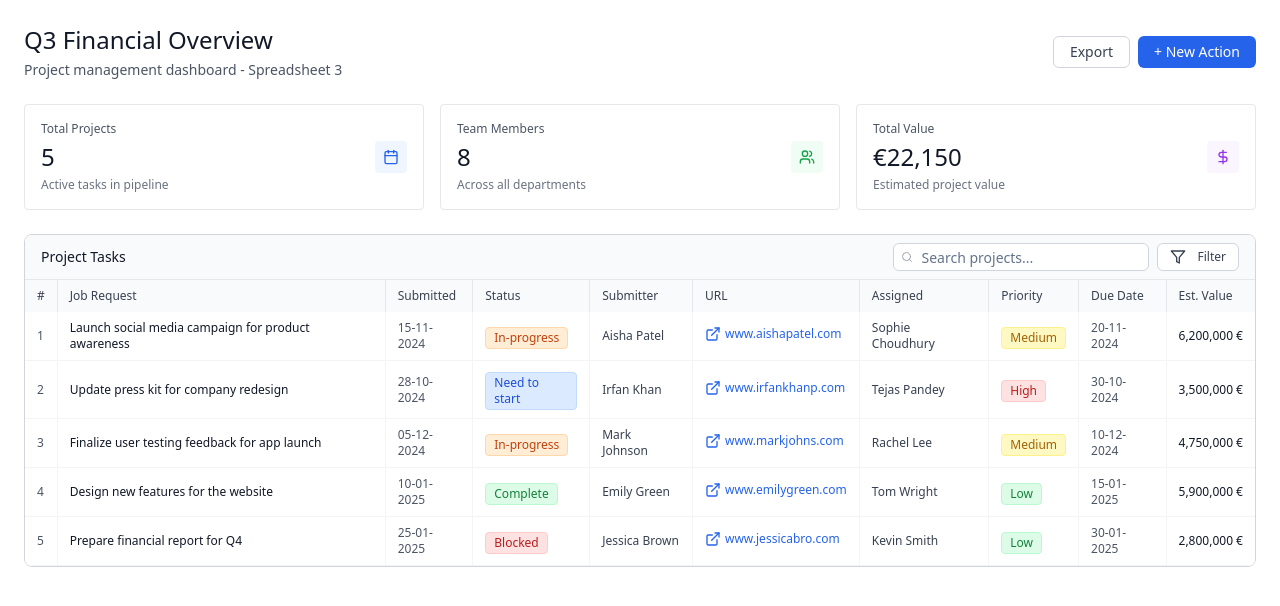
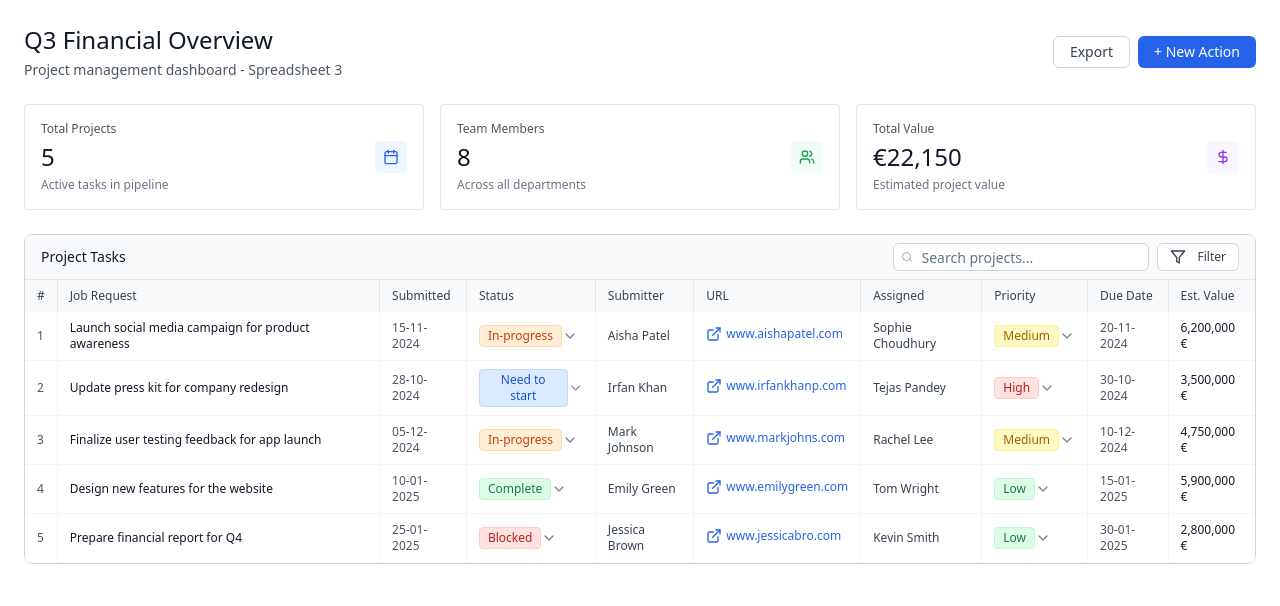
Before and after one commit to jagadeesh9347/build-as-is-crafted, a React (Vite) app: page / in a window 1280 px wide. Shown: the top 606 px of the page. Built offline with nearby package versions, Linux system fonts and the light colour scheme.

Commit message:
feat: Add select options for status and priority
Adds dropdown options for selecting status and priority in the project table.

```diff
--- a/src/components/ProjectTable.tsx
+++ b/src/components/ProjectTable.tsx
@@ -1,7 +1,9 @@
 
 import { Badge } from "@/components/ui/badge";
 import { Button } from "@/components/ui/button";
+import { Select, SelectContent, SelectItem, SelectTrigger, SelectValue } from "@/components/ui/select";
 import { ExternalLink } from "lucide-react";
+import { useState } from "react";
 
 interface Project {
   id: number;
@@ -79,6 +81,9 @@ const projects: Project[] = [
   }
 ];
 
+const statusOptions = ["In-progress", "Need to start", "Complete", "Blocked"] as const;
+const priorityOptions = ["High", "Medium", "Low"] as const;
+
 const getStatusColor = (status: string) => {
   switch (status) {
     case "In-progress":
@@ -112,11 +117,25 @@ interface ProjectTableProps {
 }
 
 const ProjectTable = ({ searchTerm }: ProjectTableProps) => {
-  const filteredProjects = projects.filter(project =>
+  const [projectData, setProjectData] = useState(projects);
+
+  const filteredProjects = projectData.filter(project =>
     project.jobRequest.toLowerCase().includes(searchTerm.toLowerCase()) ||
     project.submitter.toLowerCase().includes(searchTerm.toLowerCase()) ||
     project.assigned.toLowerCase().includes(searchTerm.toLowerCase())
   );
+
+  const updateProjectStatus = (projectId: number, newStatus: Project['status']) => {
+    setProjectData(prev => prev.map(project =>
+      project.id === projectId ? { ...project, status: newStatus } : project
+    ));
+  };
+
+  const updateProjectPriority = (projectId: number, newPriority: Project['priority']) => {
+    setProjectData(prev => prev.map(project =>
+      project.id === projectId ? { ...project, priority: newPriority } : project
+    ));
+  };
 
   return (
     <div className="overflow-x-auto">
@@ -147,9 +166,25 @@ const ProjectTable = ({ searchTerm }: ProjectTableProps) => {
               </td>
               <td className="border-r border-gray-100 px-3 py-2 text-xs text-gray-600 bg-white">{project.submitted}</td>
               <td className="border-r border-gray-100 px-3 py-2 bg-white">
-                <Badge className={`${getStatusColor(project.status)} text-xs px-2 py-0.5 rounded-sm font-normal`}>
-                  {project.status}
-                </Badge>
+                <Select
+                  value={project.status}
+                  onValueChange={(value: Project['status']) => updateProjectStatus(project.id, value)}
+                >
+                  <SelectTrigger className="w-auto h-auto p-0 border-none bg-transparent hover:bg-gray-50">
+                    <Badge className={`${getStatusColor(project.status)} text-xs px-2 py-0.5 rounded-sm font-normal cursor-pointer`}>
+                      {project.status}
+                    </Badge>
+                  </SelectTrigger>
+                  <SelectContent className="bg-white border border-gray-300 shadow-lg z-50">
+                    {statusOptions.map((status) => (
+                      <SelectItem key={status} value={status} className="text-xs">
+                        <Badge className={`${getStatusColor(status)} text-xs px-2 py-0.5 rounded-sm font-normal`}>
+                          {status}
+                        </Badge>
+                      </SelectItem>
+                    ))}
+                  </SelectContent>
+                </Select>
               </td>
               <td className="border-r border-gray-100 px-3 py-2 text-xs text-gray-700 bg-white">{project.submitter}</td>
               <td className="border-r border-gray-100 px-3 py-2 bg-white">
@@ -162,9 +197,25 @@ const ProjectTable = ({ searchTerm }: ProjectTableProps) => {
               </td>
               <td className="border-r border-gray-100 px-3 py-2 text-xs text-gray-700 bg-white">{project.assigned}</td>
               <td className="border-r border-gray-100 px-3 py-2 bg-white">
-                <Badge className={`${getPriorityColor(project.priority)} text-xs px-2 py-0.5 rounded-sm font-normal`}>
-                  {project.priority}
-                </Badge>
+                <Select
+                  value={project.priority}
+                  onValueChange={(value: Project['priority']) => updateProjectPriority(project.id, value)}
+                >
+                  <SelectTrigger className="w-auto h-auto p-0 border-none bg-transparent hover:bg-gray-50">
+                    <Badge className={`${getPriorityColor(project.priority)} text-xs px-2 py-0.5 rounded-sm font-normal cursor-pointer`}>
+                      {project.priority}
+                    </Badge>
+                  </SelectTrigger>
+                  <SelectContent className="bg-white border border-gray-300 shadow-lg z-50">
+                    {priorityOptions.map((priority) => (
+                      <SelectItem key={priority} value={priority} className="text-xs">
+                        <Badge className={`${getPriorityColor(priority)} text-xs px-2 py-0.5 rounded-sm font-normal`}>
+                          {priority}
+                        </Badge>
+                      </SelectItem>
+                    ))}
+                  </SelectContent>
+                </Select>
               </td>
               <td className="border-r border-gray-100 px-3 py-2 text-xs text-gray-600 bg-white">{project.dueDate}</td>
               <td className="px-3 py-2 text-xs font-medium text-gray-900 bg-white">{project.estValue}</td>
```
